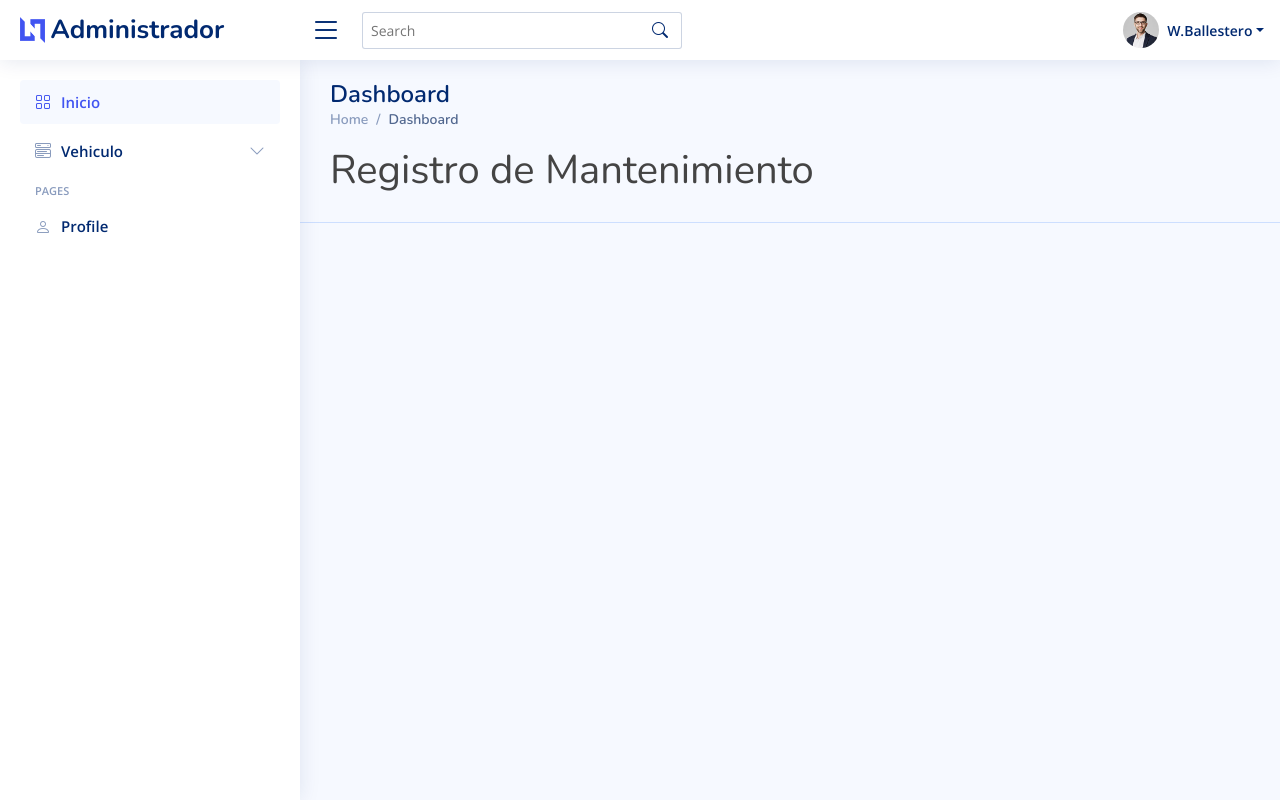
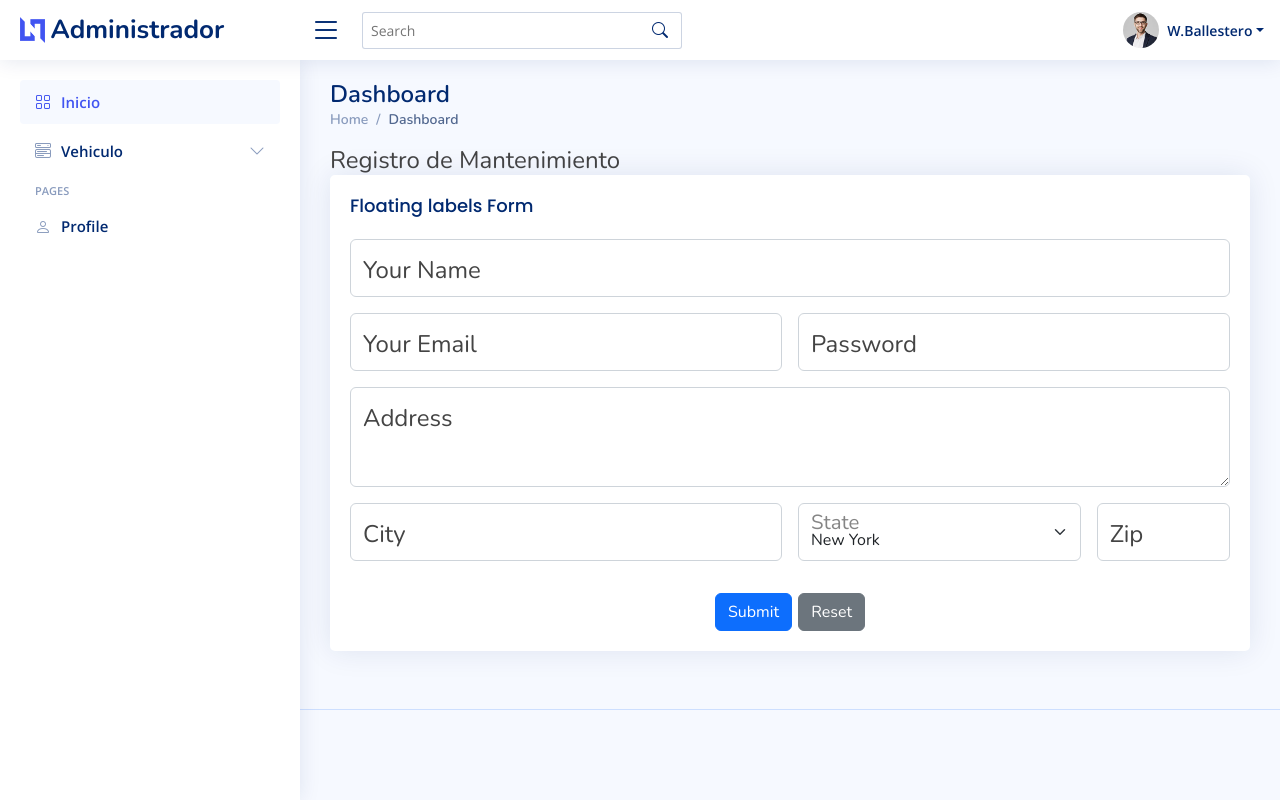
Before and after one commit to wballestero/sistemaControl, a CodeIgniter 4 app: the page made by app/Views/mantenimientoCarro/index.php in a window 1280 px wide. Run offline with PHP 8.4 and a stand-in for CodeIgniter, Linux system fonts and the light colour scheme; the template is opened without the code that fills it, so the values that code supplies are empty; some libraries are stand-ins or nearby versions.

Commit message:
respaldo de plantilla bootstrap

```diff
--- a/app/Views/mantenimientoCarro/index.php
+++ b/app/Views/mantenimientoCarro/index.php
@@ -1,6 +1,70 @@
 <?= $this->extend('Layouts/index') ?>
 <?= $this->section('content') ?>
+<!-- BEGIN MAIN CODE -->
+<h4>Registro de Mantenimiento</h>
 
-    <h1>Registro de Mantenimiento</h1>
 
-<?= $this->endSection() ?>
+    <div class="card">
+        <div class="card-body">
+            <h5 class="card-title">Floating labels Form</h5>
+
+            <!-- Floating Labels Form -->
+            <form class="row g-3">
+                <div class="col-md-12">
+                    <div class="form-floating">
+                        <input type="text" class="form-control" id="floatingName" placeholder="Your Name">
+                        <label for="floatingName">Your Name</label>
+                    </div>
+                </div>
+                <div class="col-md-6">
+                    <div class="form-floating">
+                        <input type="email" class="form-control" id="floatingEmail" placeholder="Your Email">
+                        <label for="floatingEmail">Your Email</label>
+                    </div>
+                </div>
+                <div class="col-md-6">
+                    <div class="form-floating">
+                        <input type="password" class="form-control" id="floatingPassword" placeholder="Password">
+                        <label for="floatingPassword">Password</label>
+                    </div>
+                </div>
+                <div class="col-12">
+                    <div class="form-floating">
+                        <textarea class="form-control" placeholder="Address" id="floatingTextarea" style="height: 100px;"></textarea>
+                        <label for="floatingTextarea">Address</label>
+                    </div>
+                </div>
+                <div class="col-md-6">
+                    <div class="col-md-12">
+                        <div class="form-floating">
+                            <input type="text" class="form-control" id="floatingCity" placeholder="City">
+                            <label for="floatingCity">City</label>
+                        </div>
+                    </div>
+                </div>
+                <div class="col-md-4">
+                    <div class="form-floating mb-3">
+                        <select class="form-select" id="floatingSelect" aria-label="State">
+                            <option selected>New York</option>
+                            <option value="1">Oregon</option>
+                            <option value="2">DC</option>
+                        </select>
+                        <label for="floatingSelect">State</label>
+                    </div>
+                </div>
+                <div class="col-md-2">
+                    <div class="form-floating">
+                        <input type="text" class="form-control" id="floatingZip" placeholder="Zip">
+                        <label for="floatingZip">Zip</label>
+                    </div>
+                </div>
+                <div class="text-center">
+                    <button type="submit" class="btn btn-primary">Submit</button>
+                    <button type="reset" class="btn btn-secondary">Reset</button>
+                </div>
+            </form><!-- End floating Labels Form -->
+
+        </div>
+    </div>
+    <!-- END MAIN CODE -->
+    <?= $this->endSection() ?>
```
Also changed, not shown: 1 other file.
